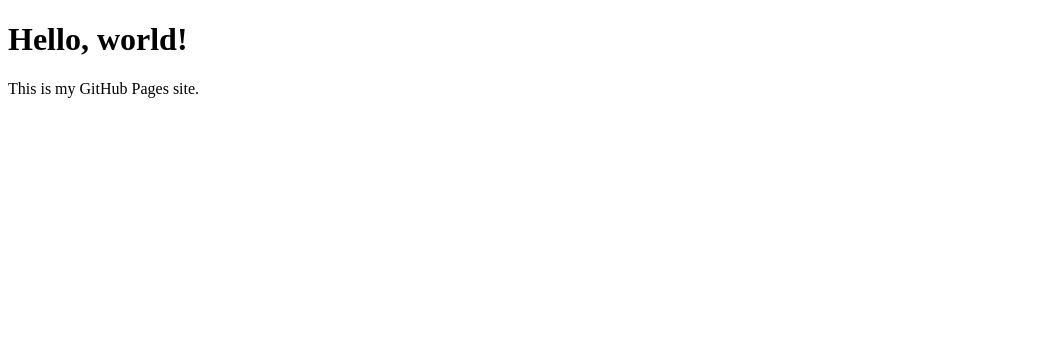
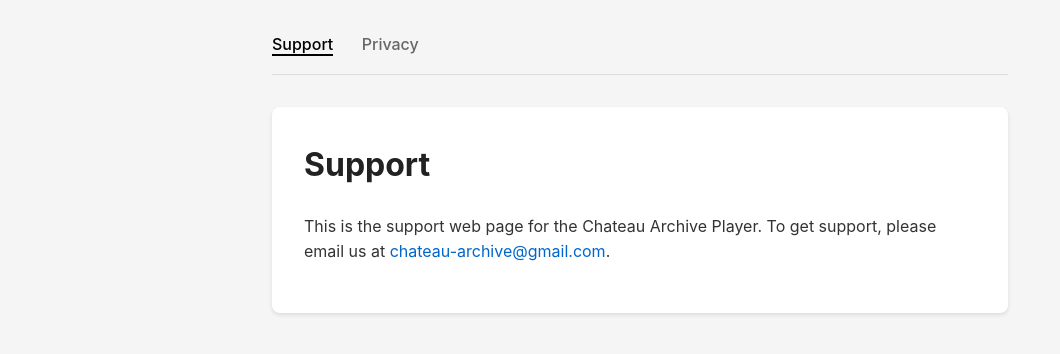
Before and after one commit to joehardy3030/chateau-archive, a plain HTML site: page index.html in a window 1280 px wide. Shown: the whole page, without its empty margins (0-1060 px from the left). Drawn offline with Linux system fonts and the light colour scheme.

Commit message:
Basic page

```diff
--- a/index.html
+++ b/index.html
@@ -1,10 +1,21 @@
 <!DOCTYPE html>
-<html>
-  <head>
-    <title>My GitHub Page</title>
-  </head>
-  <body>
-    <h1>Hello, world!</h1>
-    <p>This is my GitHub Pages site.</p>
-  </body>
+<html lang="en">
+<head>
+    <meta charset="UTF-8">
+    <meta name="viewport" content="width=device-width, initial-scale=1.0">
+    <title>Chateau Archive Player - Support</title>
+    <link rel="stylesheet" href="styles.css">
+</head>
+<body>
+    <div class="container">
+        <nav>
+            <a href="index.html" class="active">Support</a>
+            <a href="privacy.html">Privacy</a>
+        </nav>
+        <main>
+            <h1>Support</h1>
+            <p>This is the support web page for the Chateau Archive Player. To get support, please email us at <a href="mailto:chateau-archive@gmail.com">chateau-archive@gmail.com</a>.</p>
+        </main>
+    </div>
+</body>
 </html>
--- /dev/null
+++ b/styles.css
@@ -0,0 +1,66 @@
+* {
+    margin: 0;
+    padding: 0;
+    box-sizing: border-box;
+}
+
+body {
+    font-family: -apple-system, BlinkMacSystemFont, 'Segoe UI', Roboto, Oxygen, Ubuntu, Cantarell, 'Open Sans', 'Helvetica Neue', sans-serif;
+    line-height: 1.6;
+    color: #333;
+    background-color: #f5f5f5;
+}
+
+.container {
+    max-width: 800px;
+    margin: 0 auto;
+    padding: 2rem;
+}
+
+nav {
+    margin-bottom: 2rem;
+    padding-bottom: 1rem;
+    border-bottom: 1px solid #ddd;
+}
+
+nav a {
+    color: #666;
+    text-decoration: none;
+    margin-right: 1.5rem;
+    font-weight: 500;
+    transition: color 0.2s;
+}
+
+nav a:hover {
+    color: #333;
+}
+
+nav a.active {
+    color: #000;
+    border-bottom: 2px solid #000;
+}
+
+main {
+    background-color: white;
+    padding: 2rem;
+    border-radius: 8px;
+    box-shadow: 0 2px 4px rgba(0, 0, 0, 0.1);
+}
+
+h1 {
+    margin-bottom: 1.5rem;
+    color: #222;
+}
+
+p {
+    margin-bottom: 1rem;
+}
+
+a {
+    color: #0066cc;
+    text-decoration: none;
+}
+
+a:hover {
+    text-decoration: underline;
+}
```
Also changed, not shown: privacy.html (added, +21 -0 lines), 1 other file.
